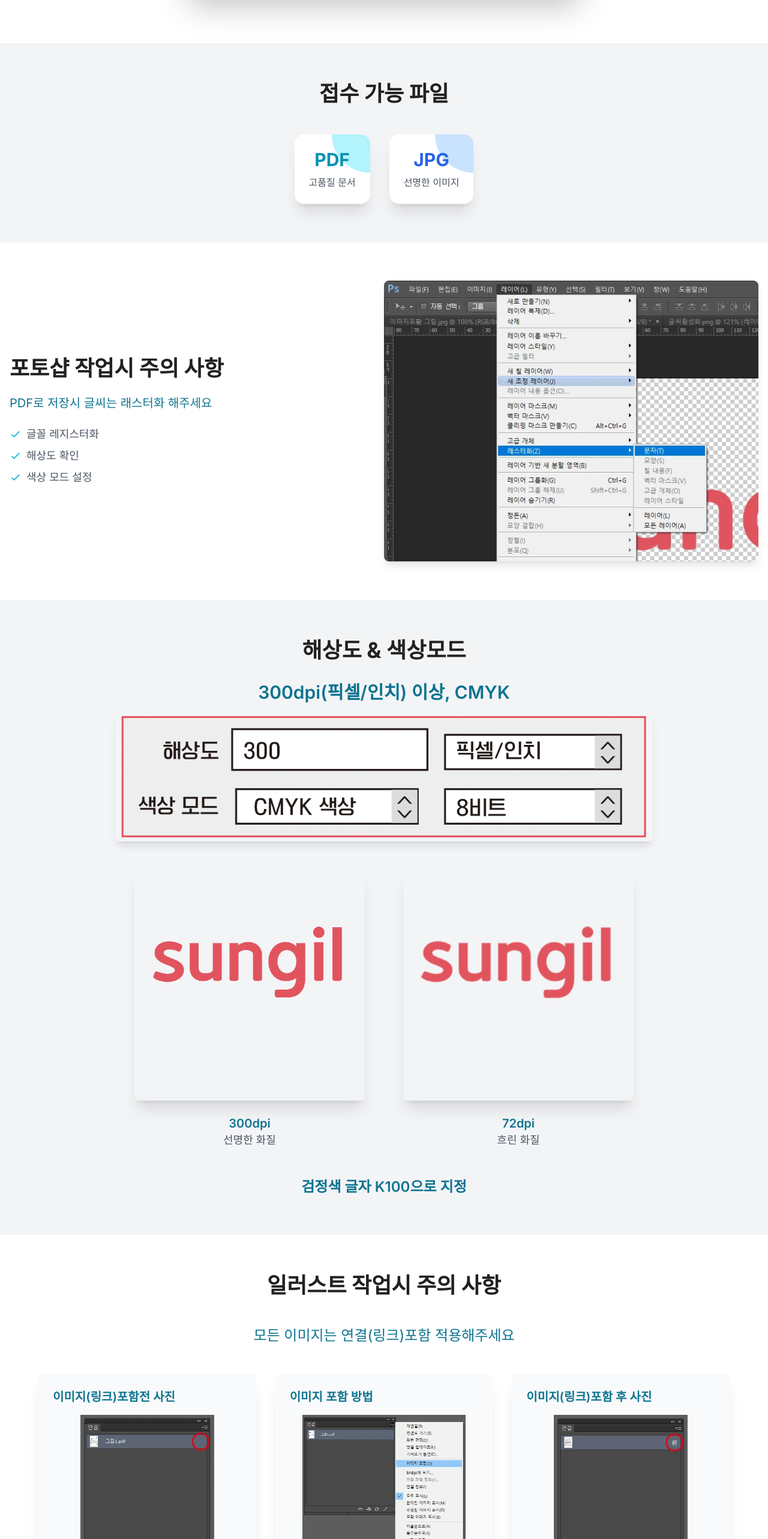
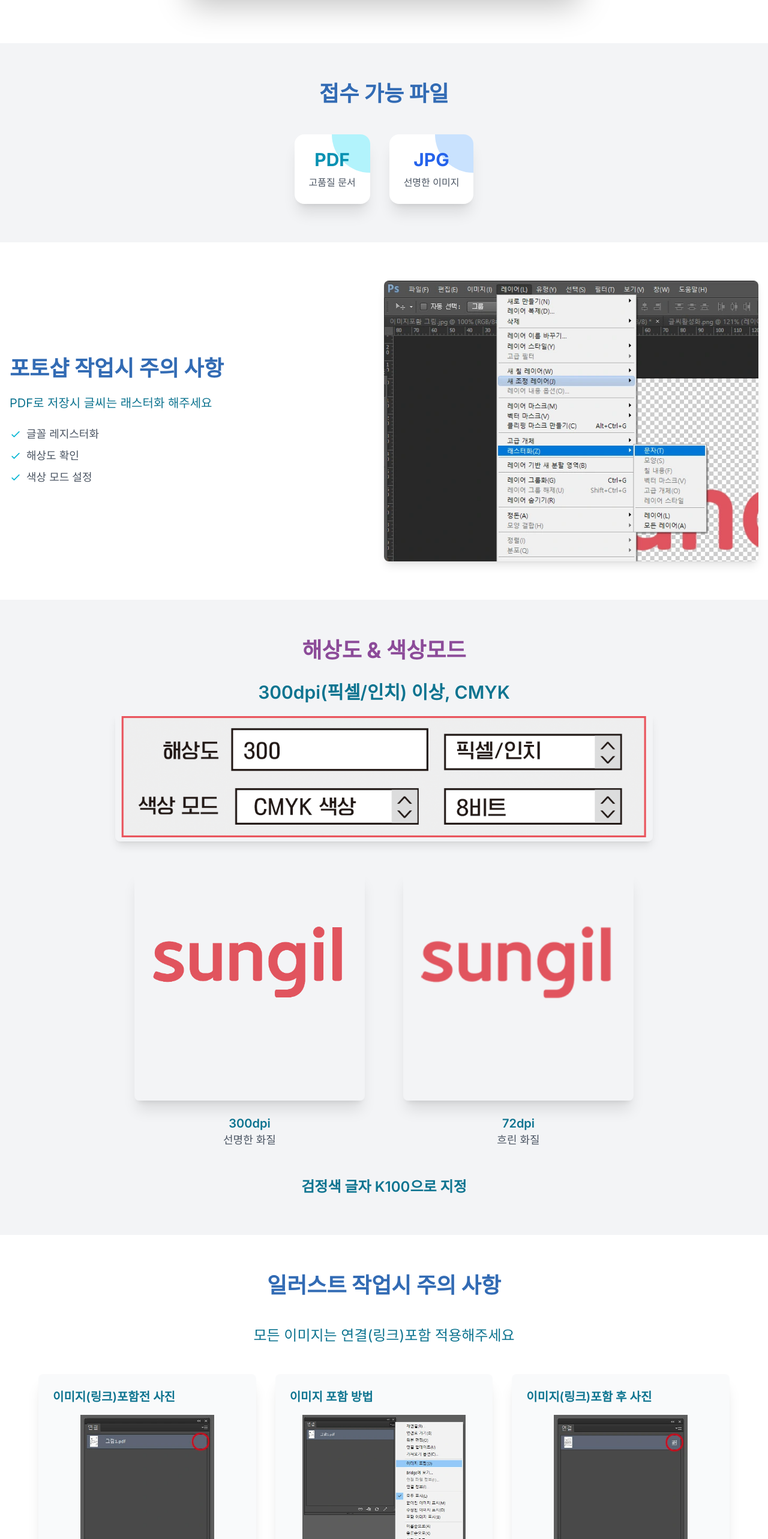
Before and after one commit to seong-il-web/estimate, a Next.js app: page / in a window 1280 px wide. Shown: the part 2580-5146 px from the top of the page at 60% size. Built offline with nearby package versions, Linux system fonts and the light colour scheme.

Commit message:
텍스트 색상 변경

```diff
--- a/src/_pages/HomePage.tsx
+++ b/src/_pages/HomePage.tsx
@@ -496,7 +496,7 @@ export default function Home() {
 
       <section className="py-12 sm:py-16 bg-gray-100">
         <div className="container mx-auto text-center px-4">
-          <h2 className="text-2xl sm:text-3xl md:text-4xl font-bold mb-8 sm:mb-12 text-[#212121]">접수 가능 파일</h2>
+          <h2 className="text-2xl sm:text-3xl md:text-4xl font-bold mb-8 sm:mb-12 text-[#326bb4]">접수 가능 파일</h2>
           <div className="flex flex-row justify-center items-center space-x-4 sm:space-x-8">
             <div className="bg-white rounded-2xl p-4 sm:p-6 shadow-xl transform hover:scale-105 transition-all duration-300 relative overflow-hidden">
               <div className="absolute top-0 right-0 w-12 h-12 sm:w-16 sm:h-16 bg-cyan-300 rounded-bl-full opacity-50"></div>
@@ -516,7 +516,7 @@ export default function Home() {
         <div className="container mx-auto px-4">
           <div className="flex flex-col lg:flex-row items-center">
             <div className="lg:w-1/2 mb-8 lg:mb-0 lg:pr-8">
-              <h2 className="text-2xl sm:text-3xl md:text-4xl font-bold mb-4 sm:mb-6 text-[#212121]">
+              <h2 className="text-2xl sm:text-3xl md:text-4xl font-bold mb-4 sm:mb-6 text-[#326bb4]">
                 포토샵 작업시 주의 사항
               </h2>
               <p className="text-lg sm:text-xl text-cyan-700 mb-4 sm:mb-6">PDF로 저장시 글씨는 래스터화 해주세요</p>
@@ -577,7 +577,7 @@ export default function Home() {
       <section id="file-requirements" className="py-12 sm:py-16 bg-gray-100">
         <div className="container mx-auto px-4">
           <div className="w-full max-w-4xl mx-auto">
-            <h3 className="text-2xl sm:text-3xl md:text-4xl font-bold mb-6 sm:mb-8 text-center text-[#212121]">
+            <h3 className="text-2xl sm:text-3xl md:text-4xl font-bold mb-6 sm:mb-8 text-center text-[#8c4b99]">
               해상도 & 색상모드
             </h3>
             <div className="mb-8 sm:mb-12">
@@ -620,7 +620,7 @@ export default function Home() {
       <section id="services" className="py-12 sm:py-16 bg-white">
         <div className="container mx-auto px-4">
           <div className="w-full mb-8 sm:mb-12 text-center">
-            <h2 className="text-2xl sm:text-3xl md:text-4xl font-bold mb-4 sm:mb-6 text-[#212121]">
+            <h2 className="text-2xl sm:text-3xl md:text-4xl font-bold mb-4 sm:mb-6 text-[#326bb4]">
               일러스트 작업시 주의 사항
             </h2>
           </div>
@@ -661,7 +661,7 @@ export default function Home() {
 
       <section id="outline" className="py-12 sm:py-16 bg-gray-100">
         <div className="container mx-auto px-4">
-          <h2 className="text-2xl sm:text-3xl md:text-4xl font-bold mb-8 sm:mb-12 text-center text-[#212121]">
+          <h2 className="text-2xl sm:text-3xl md:text-4xl font-bold mb-8 sm:mb-12 text-center text-[#8c4b99]">
             윤곽선 만들기 (일러스트)
           </h2>
           <div className="grid grid-cols-1 md:grid-cols-2 gap-8 mb-8">
@@ -714,7 +714,7 @@ export default function Home() {
 
       <section id="background" className="py-12 sm:py-16 bg-gray-100">
         <div className="container mx-auto px-4">
-          <h2 className="text-2xl sm:text-3xl md:text-4xl font-bold mb-8 sm:mb-12 text-center text-[#212121]">
+          <h2 className="text-2xl sm:text-3xl md:text-4xl font-bold mb-8 sm:mb-12 text-center text-[#8c4b99]">
             중복인쇄(오버프린트)
           </h2>
           <div className="mb-8 text-center">
@@ -769,12 +769,12 @@ export default function Home() {
 
       <section id="guidelines" className="py-12 sm:py-16 bg-white">
         <div className="container mx-auto px-4">
-          <h2 className="text-2xl sm:text-3xl md:text-4xl lg:text-5xl font-bold mb-8 sm:mb-12 text-center text-[#212121]">
+          <h2 className="text-2xl sm:text-3xl md:text-4xl lg:text-5xl font-bold mb-8 sm:mb-12 text-center text-[#326bb4]">
             안내사항
           </h2>
           <div className="grid grid-cols-1 md:grid-cols-2 gap-6 sm:gap-8">
             <div className="bg-gray-50 p-4 sm:p-6 rounded-lg shadow-lg border border-gray-200 hover:shadow-xl transition-shadow duration-300">
-              <h3 className="text-xl font-semibold mb-4 text-cyan-700">파일접수전 주의사항</h3>
+              <h3 className="text-xl font-semibold mb-4 text-[#326bb4]">파일접수전 주의사항</h3>
               <ul className="list-disc pl-5 space-y-2 text-sm sm:text-base text-gray-600">
                 <li>교정확인(오탈자, 띄어쓰기, 페이지번호등등)을 해주세요</li>
                 <li>책자사이즈는 원하시는 사이즈로 작업이 되었는지 확인해주세요</li>
```
